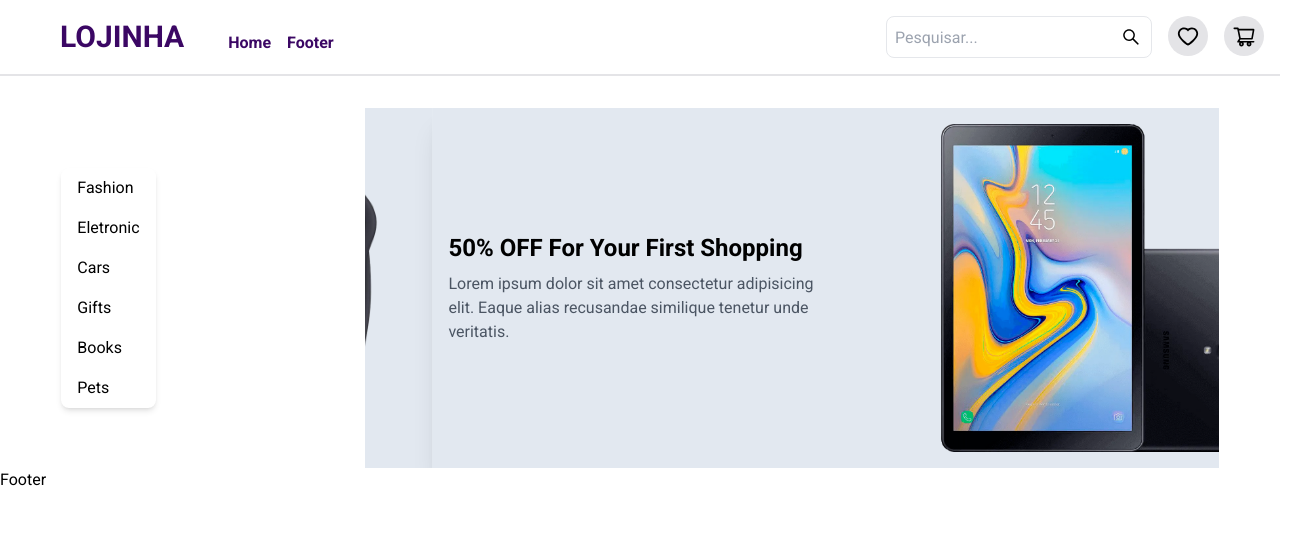
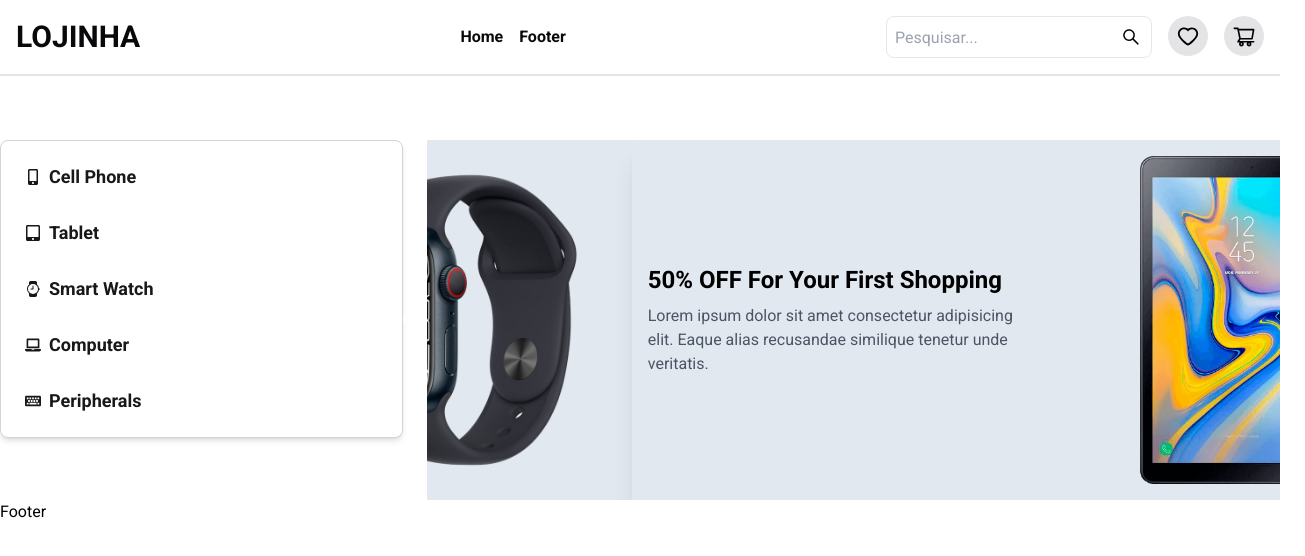
Before and after one commit to MartinsLucass/React-Ecommerce, a React (Vite) app: page / in a window 1280 px wide. Shown: the top 556 px of the page, 1305 px wide, since content can reach past the window. Built offline with nearby package versions, Linux system fonts and the light colour scheme.

Commit message:
Redesigning menu

```diff
--- a/src/common/header/Header.jsx
+++ b/src/common/header/Header.jsx
@@ -2,23 +2,35 @@ import React, { useState } from "react";
 import Menu from "./Menu";
 import SearchBar from "./SearchBar";
 import Icon from "./icon";
+import Links from "./Links";
 
 const Header = () => {
   const [showSearch, setShowSearch] = useState(false);
 
   return (
     <header className="flex flex-row items-center justify-center border-b-2 border-zinc-200 p-4">
-      <div className="container w-full flex justify-between items-center">
+      <div className="container w-full flex justify-center items-center">
         {showSearch ? (
           <>
-            <SearchBar setShowSearch={setShowSearch} showSearch={showSearch}/>
+            <SearchBar setShowSearch={setShowSearch} showSearch={showSearch} />
           </>
         ) : (
           <>
-            <Menu />
-            <div className="flex flex-row space-x-4">
-              <SearchBar setShowSearch={setShowSearch} showSearch={showSearch}/>
-              <Icon />
+            <div className="flex flex-row justify-between items-center w-full">
+              <div className="flex flex-row justify-center items-center md:space-x-0 space-x-4">
+                <Menu />
+                <h1 className="text-3xl font-bold text-zinc-950">LOJINHA</h1>
+              </div>
+              <>
+                <Links />
+              </>
+              <div className="flex flex-row space-x-4">
+                <SearchBar
+                  setShowSearch={setShowSearch}
+                  showSearch={showSearch}
+                />
+                <Icon />
+              </div>
             </div>
           </>
         )}
--- /dev/null
+++ b/src/common/header/Links.jsx
@@ -0,0 +1,19 @@
+import React from "react";
+import { Link } from "react-router-dom";
+import { routes } from "../../pages/RouterConfig";
+
+const Links = () => {
+  const menuLinks = routes[0].children.map((route, index) => (
+    <li key={index} className="text-zinc-950 font-bold hover:text-zinc-700 cursor-pointer">
+      <Link to={route.path}>{route.title}</Link>
+    </li>
+  ));
+
+  return (
+    <nav className="lg:flex">
+      <ul className="md:flex hidden flex-row space-x-4 transition-transform">{menuLinks}</ul>
+    </nav>
+  );
+};
+
+export default Links;
--- a/src/common/header/Menu.jsx
+++ b/src/common/header/Menu.jsx
@@ -1,56 +1,75 @@
-import React, { useState, useRef, useEffect, useCallback } from "react";
+import React, { useState } from "react";
 import { Link } from "react-router-dom";
-import { FaBars, FaTimes } from "react-icons/fa";
-import classNames from "classnames";
+import { AiOutlineClose } from "react-icons/ai";
+import { FaBars } from "react-icons/fa";
 import { routes } from "../../pages/RouterConfig";
-const Menu = () => {
+
+const MobileMenu = () => {
   const [showMenu, setShowMenu] = useState(false);
-  const menuRef = useRef(null);
+  const [showCategory, setShowCategory] = useState(false);
 
-  const handleClickOutside = useCallback((event) => {
-    if (menuRef.current && !menuRef.current.contains(event.target)) {
-      setShowMenu(false);
-    }
-  }, []);
+  const closeMenu = () => {
+    setShowMenu(false);
+    setShowCategory(false);
+  };
+  const mainLinks = routes[0].children.map((route, index) => (
+    <div
+      key={index}
+      className="p-0.5 mt-3 flex items-center px-4 cursor-pointer "
+    >
+      <Link
+        to={route.path}
+        className="text-black font-bold cursor-pointer text-2xl hover:text-zinc-900"
+        onClick={closeMenu}
+      >
+        {route.title}
+      </Link>
+    </div>
+  ));
 
-  useEffect(() => {
-    document.addEventListener("mousedown", handleClickOutside);
-    return () => {
-      document.removeEventListener("mousedown", handleClickOutside);
-    };
-  }, [handleClickOutside]);
 
-  const toggleMenu = useCallback(() => {
-    setShowMenu((prevState) => !prevState);
-  }, []);
 
-  const menuClasses = classNames("flex", {
-    hidden: !showMenu,
-    "flex-col space-y-4 absolute top-14 left-0 bg-white p-4 rounded-lg shadow-lg":
-      showMenu,
-  });
-
-  // Mapeia as rotas e gera os links correspondentes
-  const menuLinks = routes[0].children.map((route, index) => (
-    <li key={index} className="text-purple-950 font-bold hover:text-purple-700 cursor-pointer">
-      <Link to={route.path}>{route.title}</Link>
-    </li>
+  const categories = ["Fashion", "Electronics", "Cars", "Gifts", "Books", "Pets"].map((category, index) => (
+    <div
+      key={index}
+      className="p-0.5 mt-3 flex items-center px-4 cursor-pointer hover:text-zinc-700 text-xl"
+    >
+      <Link to={category.path} className="text-black font-bold cursor-pointer hover:text-zinc-900" onClick={closeMenu}>
+        {category}
+      </Link>
+    </div>
   ));
 
   return (
-    <>
-      <div className="flex flex-row sm:space-x-20 space-x-8 md:space-x-11 justify-center lg:items-end items-center">
-      <button className="lg:hidden flex" onClick={toggleMenu}>
-        {showMenu ? <FaTimes size={25} /> : <FaBars size={25} />}
-      </button>
-        <h1 className="text-3xl font-bold text-purple-950">LOJINHA</h1>
-        <ul className="hidden lg:flex flex-row space-x-4 transition-transform">{menuLinks}</ul>
+    <div>
+      <div className={`fixed top-0 bottom-0 left-0 p-2 md:w-[300px] sm:w-[250px] w-full overflow-auto text-center bg-zinc-100 z-50 transition-all duration-500 transform ${showMenu ? 'translate-x-0' : '-translate-x-full'}`}>
+        <div className="text-black text-xl">
+          <div className="p-3 mt-1 flex items-center justify-end mb-4 border-b-2 border-zinc-900">
+            <button onClick={closeMenu}>
+              <AiOutlineClose size={20} />
+            </button>
+          </div>
+          <div className="p-0.5 mt-3 flex items-center rounded-md px-4 duration-300 cursor-pointer">
+            <button onClick={() => setShowCategory(!showCategory)} className="text-black text-2xl font-bold cursor-pointer hover:text-zinc-900">
+              Category
+            </button>
+          </div>
+          {showCategory && <div className="pl-6">{categories}</div>}
+          {mainLinks}
+        </div>
       </div>
-      <ul ref={menuRef} className={menuClasses}>
-        {menuLinks}
-      </ul>
-    </>
+      {!showMenu && (
+        <button
+          className="md:hidden flex justify-center items-start"
+          onClick={() => {
+            setShowMenu(true);
+          }}
+        >
+          <FaBars size={25} />
+        </button>
+      )}
+    </div>
   );
 };
 
-export default Menu;
+export default MobileMenu;
--- a/src/components/Carousel.jsx
+++ b/src/components/Carousel.jsx
@@ -18,7 +18,7 @@ const Carousel = () => {
     },
     {
       src: image1,
-      alt: "Imagem 2",
+      alt: "Imagem 3",
     },
   ];
 
@@ -27,20 +27,23 @@ const Carousel = () => {
     speed: 500,
     autoplay: true,
     autoplaySpeed: 2500,
-    customPaging: () => <FontAwesomeIcon icon={faCircle} />,
   };
 
   return (
     <Slider {...settings}>
       {images.map((image) => (
-        <div key={image.src} className="shadow-xl bg-slate-200 p-4">
+        <div
+          key={image.src}
+          className="shadow-xl bg-slate-200 p-4 flex justify-center items-start z-0"
+        >
           <div className="flex flex-row items-center justify-between">
             <div className="w-1/2 pr-8">
               <p className="text-2xl font-extrabold">
                 50% OFF For Your First Shopping
               </p>
               <p className="text-gray-600 mt-2">
-                Lorem ipsum dolor sit amet consectetur adipisicing elit. Eaque alias recusandae similique tenetur unde veritatis.
+                Lorem ipsum dolor sit amet consectetur adipisicing elit. Eaque
+                alias recusandae similique tenetur unde veritatis.
               </p>
             </div>
             <div className="w-2/5">
--- a/src/components/Category.jsx
+++ b/src/components/Category.jsx
@@ -1,24 +1,29 @@
 import React from "react";
+import { FaMobileAlt, FaTabletAlt, FaLaptop, FaKeyboard } from "react-icons/fa";
+import { BsWatch} from "react-icons/bs"
 
 const Category = () => {
-  const categories = ["Fashion", "Eletronic", "Cars", "Gifts", "Books", "Pets"];
+  const categories = [
+    { name: "Cell Phone", icon: <FaMobileAlt /> },
+    { name: "Tablet", icon: <FaTabletAlt /> },
+    { name: "Smart Watch", icon: <BsWatch /> },
+    { name: "Computer", icon: <FaLaptop /> },
+    { name: "Peripherals", icon: <FaKeyboard /> }
+  ];
+
   return (
-    <div className=" w-72 ">
-      <div className="flex sm:hidden">
-          <button>
-            category
-          </button>
-      </div>
-      <div className="hidden sm:flex">
-      <ul className="flex flex-col bg-white rounded-lg shadow-md ">
+    <div className="hidden sm:flex justify-center items-start h-full">
+      <ul className="flex flex-col bg-white rounded-lg shadow-md border border-zinc-300 p-2 w-full">
         {categories.map((category) => (
-          <li key={category} className="py-2 px-4 hover:bg-gray-100 rounded-lg cursor-pointer">
-            {category}
+          <li
+            key={category.name}
+            className="flex items-center justify-start py-2 px-4 h-14 hover:bg-gray-100 rounded-lg cursor-pointer"
+          >
+            <span className="mr-2 text-zinc-900">{category.icon}</span>
+            <span className="text-lg font-semibold text-zinc-900">{category.name}</span>
           </li>
         ))}
       </ul>
-      </div>
-
     </div>
   );
 };
--- a/src/pages/Home.jsx
+++ b/src/pages/Home.jsx
@@ -2,21 +2,17 @@ import React from 'react';
 import Carousel from '../components/Carousel';
 import Category from '../components/Category';
 
-
 const Home = () => {
-
   return (
-    <main className="flex flex-col w-screen items-center justify-center mt-8">
-      <div className='flex flex-col sm:flex-row justify-center container items-center w-full space-x-4'>
-      <div className='h-full'>
-        <Category />
+    <main className="flex flex-col items-center justify-center mt-8 sm:mt-16">
+      <div className="sm:container flex flex-col sm:flex-row justify-center items-start w-full sm:space-x-6">
+        <div className="w-full sm:w-1/3">
+          <Category />
+        </div>
+        <div className="w-full h-full sm:w-2/3">
+          <Carousel />
+        </div>
       </div>
-      <div className='sm:w-2/3 w-full'>
-      <Carousel />
-      </div>
-      </div>
-
-
     </main>
   );
 };
```
Also changed, not shown: src/common/assets/images/tablet_samsung_galaxy_tab_a6_10_1_sm_p585m_16gb_wifi_4g_preto_13744_1_b36c865225d71f78c6d9558cf1280ebc.webp (deleted).
